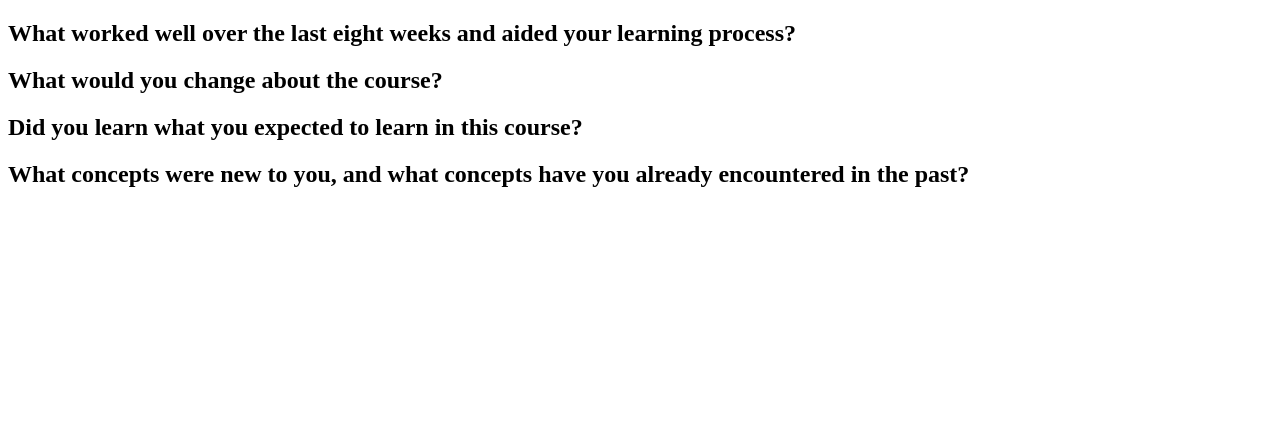
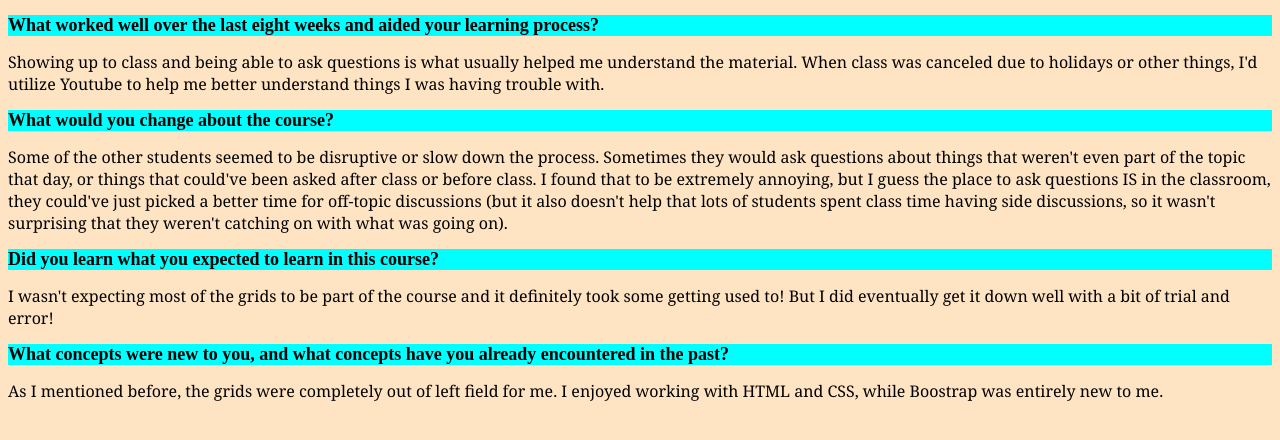
Before and after one commit to robinguyton/Week_7_Assignment, a plain HTML site: page index.html in a window 1280 px wide. Drawn offline with Linux system fonts and the light colour scheme.

Commit message:
Added changes to stylesheet

```diff
--- a/index.html
+++ b/index.html
@@ -14,11 +14,13 @@
 <section>
 <h1>What worked well over the last eight weeks and aided your learning process?</h1>
 
-
+<p>Showing up to class and being able to ask questions is what usually helped me understand the material. When class was canceled due to holidays or other things, I'd utilize Youtube to help me better understand things I was having trouble with.</p>
 </section>
 
 <section>
 <h1>What would you change about the course?</h1>
+
+<p>Some of the other students seemed to be disruptive or slow down the process. Sometimes they would ask questions about things that weren't even part of the topic that day, or things that could've been asked after class or before class. I found that to be extremely annoying, but I guess the place to ask questions IS in the classroom, they could've just picked a better time for off-topic discussions (but it also doesn't help that lots of students spent class time having side discussions, so it wasn't surprising that they weren't catching on with what was going on).</p>
 
 
 </section>
@@ -26,11 +28,15 @@
 <section>
 <h1>Did you learn what you expected to learn in this course? </h1>
 
+<p>I wasn't expecting most of the grids to be part of the course and it definitely took some getting used to! But I did eventually get it down well with a bit of trial and error!</p>
+
 
 </section>
 
 <section>
 <h1>What concepts were new to you, and what concepts have you already encountered in the past?</h1>
+
+<p>As I mentioned before, the grids were completely out of left field for me. I enjoyed working with HTML and CSS, while Boostrap was entirely new to me.</p>
 
 
 </section>
--- a/main.css
+++ b/main.css
@@ -0,0 +1,14 @@
+h1 {font-size: 18px;
+background-color: aqua;
+color: black;
+
+}
+
+p {
+font-family: Cambria, Cochin, Georgia, Times, 'Times New Roman', serif;
+margin: 0;
+color: black;
+
+}
+
+body {background-color: bisque;}
```
